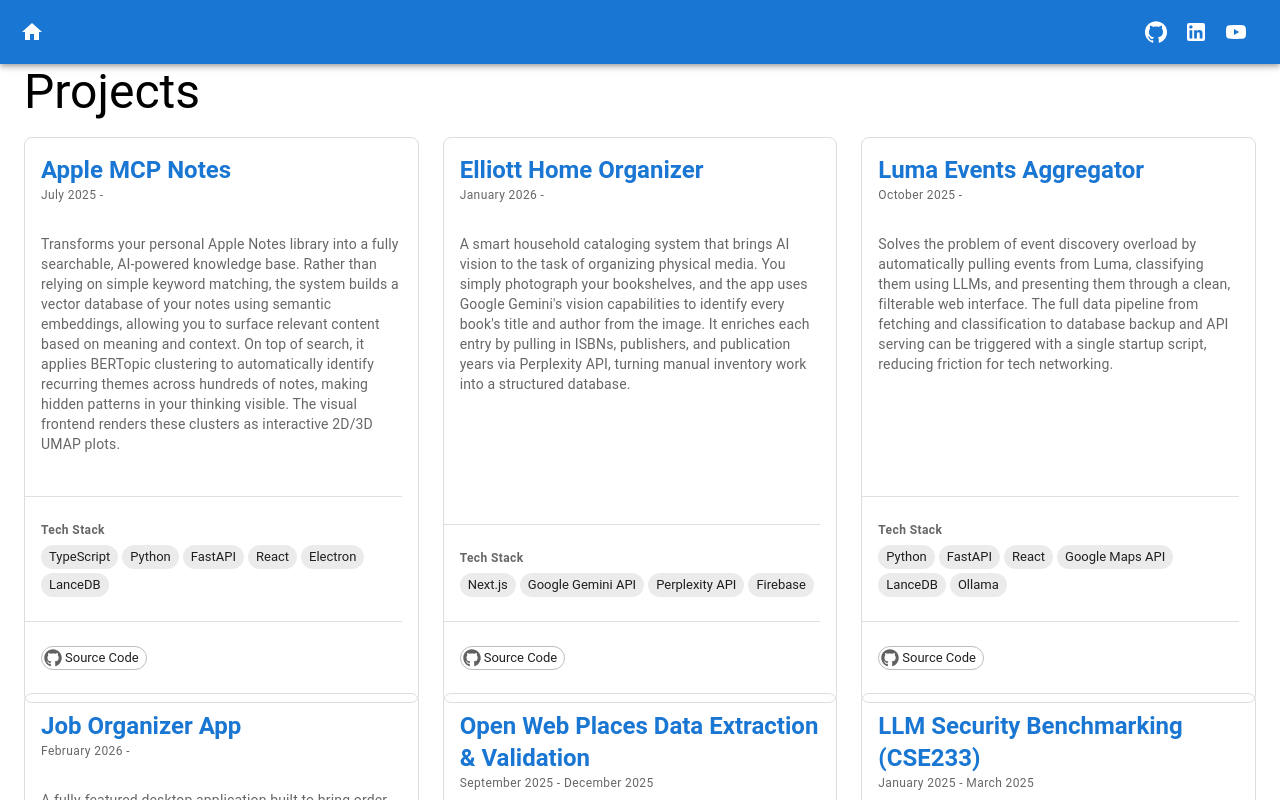
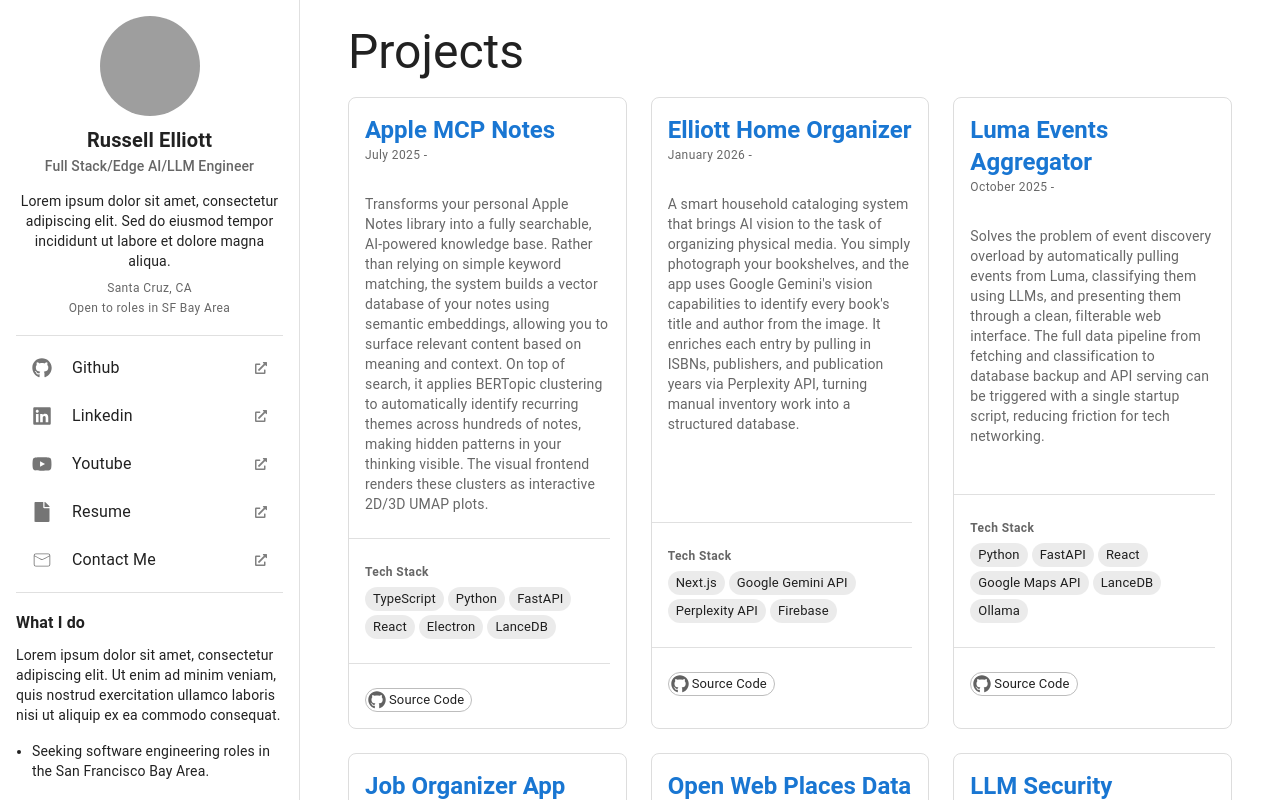
Before and after one commit to russellelliott/russellelliott-portfolio-site-react, a React (Create React App) app: page / in a window 1280 px wide. Shown: the top 800 px of the page. Built offline with nearby package versions, Linux system fonts and the light colour scheme; grey boxes are pictures that could not be loaded.

Commit message:
improved site layout

```diff
--- a/public/index.html
+++ b/public/index.html
@@ -2,14 +2,14 @@
 <html lang="en">
   <head>
     <meta charset="utf-8" />
-    <link rel="icon" href="%PUBLIC_URL%/favicon.ico" />
+    <link rel="icon" href="%PUBLIC_URL%/profile.jpg" />
     <meta name="viewport" content="width=device-width, initial-scale=1" />
     <meta name="theme-color" content="#000000" />
     <meta
       name="description"
       content="Web site created using create-react-app"
     />
-    <link rel="apple-touch-icon" href="%PUBLIC_URL%/logo192.png" />
+    <link rel="apple-touch-icon" href="%PUBLIC_URL%/profile.jpg" />
     <!--
       manifest.json provides metadata used when your web app is installed on a
       user's mobile device or desktop. See https://developers.google.com/web/fundamentals/web-app-manifest/
--- a/src/components/Navbar.js
+++ /dev/null
@@ -1,53 +0,0 @@
-import React from 'react';
-import { AppBar, Toolbar, IconButton, Box } from '@mui/material';
-import HomeIcon from '@mui/icons-material/Home';
-import GitHubIcon from '@mui/icons-material/GitHub';
-import LinkedInIcon from '@mui/icons-material/LinkedIn';
-import YouTubeIcon from '@mui/icons-material/YouTube';
-
-const Navbar = () => {
-  return (
-    <AppBar position="static">
-      <Toolbar>
-        <IconButton
-          edge="start"
-          color="inherit"
-          href="/"
-          aria-label="home"
-        >
-          <HomeIcon />
-        </IconButton>
-        <Box sx={{ flexGrow: 1 }} />
-        <IconButton
-          color="inherit"
-          href="https://github.com/russellelliott"
-          target="_blank"
-          rel="noopener"
-          aria-label="github"
-        >
-          <GitHubIcon />
-        </IconButton>
-        <IconButton
-          color="inherit"
-          href="https://www.linkedin.com/in/russell-elliott-2001/"
-          target="_blank"
-          rel="noopener"
-          aria-label="linkedin"
-        >
-          <LinkedInIcon />
-        </IconButton>
-        <IconButton
-          color="inherit"
-          href="https://www.youtube.com/channel/UCY4L4GNljnzOG5a8Vvqiwqw"
-          target="_blank"
-          rel="noopener"
-          aria-label="youtube"
-        >
-          <YouTubeIcon />
-        </IconButton>
-      </Toolbar>
-    </AppBar>
-  );
-};
-
-export default Navbar;
--- /dev/null
+++ b/src/components/Sidebar.js
@@ -0,0 +1,179 @@
+import React, { useState } from 'react';
+import {
+  Box,
+  Drawer,
+  List,
+  ListItem,
+  ListItemButton,
+  ListItemIcon,
+  ListItemText,
+  Typography,
+  Avatar,
+  Divider,
+  IconButton,
+  AppBar,
+  Toolbar,
+  CssBaseline,
+} from '@mui/material';
+import MenuIcon from '@mui/icons-material/Menu';
+import { FaGithub, FaLinkedin, FaYoutube, FaFile, FaExternalLinkAlt } from 'react-icons/fa';
+import { CiMail } from 'react-icons/ci';
+
+const drawerWidth = 300;
+
+const Sidebar = (props) => {
+  const { window, children } = props;
+  const [mobileOpen, setMobileOpen] = useState(false);
+
+  const handleDrawerToggle = () => {
+    setMobileOpen(!mobileOpen);
+  };
+
+  const drawerContent = (
+    <Box sx={{ display: 'flex', flexDirection: 'column', height: '100%', p: 2 }}>
+      {/* Profile Section */}
+      <Box sx={{ display: 'flex', flexDirection: 'column', alignItems: 'center', mb: 2 }}>
+        <Avatar
+          alt="Russell Elliott"
+          src="/profile.jpg"
+          sx={{ width: 100, height: 100, mb: 1 }}
+        />
+        <Typography variant="h6" align="center" sx={{ fontWeight: 'bold' }}>
+          Russell Elliott
+        </Typography>
+        <Typography variant="subtitle2" align="center" color="text.secondary" gutterBottom>
+          Full Stack/Edge AI/LLM Engineer
+        </Typography>
+        <Typography variant="body2" align="center" sx={{ mt: 1, mb: 1 }}>
+          Lorem ipsum dolor sit amet, consectetur adipiscing elit. Sed do eiusmod tempor incididunt ut labore et dolore magna aliqua.
+        </Typography>
+        <Typography variant="caption" align="center" color="text.secondary">
+          Santa Cruz, CA
+        </Typography>
+        <Typography variant="caption" align="center" color="text.secondary">
+          Open to roles in SF Bay Area
+        </Typography>
+      </Box>
+
+      <Divider />
+
+      {/* Navigation Links */}
+      <List>
+        {[
+          { text: 'Github', icon: <FaGithub />, href: 'https://github.com/russellelliott' },
+          { text: 'Linkedin', icon: <FaLinkedin />, href: 'https://www.linkedin.com/in/russell-elliott-2001/' },
+          { text: 'Youtube', icon: <FaYoutube />, href: 'https://www.youtube.com/channel/UCY4L4GNljnzOG5a8Vvqiwqw' },
+          { text: 'Resume', icon: <FaFile />, href: '/Russell_Elliott___Resume.pdf' },
+          { text: 'Contact Me', icon: <CiMail />, href: 'mailto:russell@quadsquad.net' },
+        ].map((item, index) => (
+          <ListItem key={item.text} disablePadding>
+            <ListItemButton component="a" href={item.href} target="_blank" rel="noopener noreferrer">
+              <ListItemIcon sx={{ minWidth: 40, fontSize: 20 }}>
+                {item.icon}
+              </ListItemIcon>
+              <ListItemText primary={item.text} />
+              <FaExternalLinkAlt size={12} color="gray" />
+            </ListItemButton>
+          </ListItem>
+        ))}
+      </List>
+
+      <Divider />
+
+      {/* What I Do Section */}
+      <Box sx={{ mt: 2 }}>
+        <Typography variant="subtitle1" sx={{ fontWeight: 'bold', mb: 1 }}>
+          What I do
+        </Typography>
+        <Typography variant="body2" paragraph>
+          Lorem ipsum dolor sit amet, consectetur adipiscing elit. Ut enim ad minim veniam, quis nostrud exercitation ullamco laboris nisi ut aliquip ex ea commodo consequat.
+        </Typography>
+        <Typography variant="body2" component="ul" sx={{ pl: 2 }}>
+          <li>
+            Seeking software engineering roles in the San Francisco Bay Area.
+          </li>
+        </Typography>
+      </Box>
+    </Box>
+  );
+
+  const container = window !== undefined ? () => window().document.body : undefined;
+
+  return (
+    <Box sx={{ display: 'flex' }}>
+      <CssBaseline />
+
+      {/* Mobile AppBar for Toggle */}
+      <AppBar
+        position="fixed"
+        sx={{
+          width: { sm: `calc(100% - ${drawerWidth}px)` },
+          ml: { sm: `${drawerWidth}px` },
+          display: { sm: 'none' }, // Hide on desktop where sidebar is persistent
+        }}
+      >
+        <Toolbar>
+          <IconButton
+            color="inherit"
+            aria-label="open drawer"
+            edge="start"
+            onClick={handleDrawerToggle}
+            sx={{ mr: 2, display: { sm: 'none' } }}
+          >
+            <MenuIcon />
+          </IconButton>
+          <Typography variant="h6" noWrap component="div">
+            Russell Elliott
+          </Typography>
+        </Toolbar>
+      </AppBar>
+
+      {/* Sidebar Component */}
+      <Box
+        component="nav"
+        sx={{ width: { sm: drawerWidth }, flexShrink: { sm: 0 } }}
+        aria-label="mailbox folders"
+      >
+        {/* Mobile Drawer */}
+        <Drawer
+          container={container}
+          variant="temporary"
+          open={mobileOpen}
+          onClose={handleDrawerToggle}
+          ModalProps={{
+            keepMounted: true, // Better open performance on mobile.
+          }}
+          sx={{
+            display: { xs: 'block', sm: 'none' },
+            '& .MuiDrawer-paper': { boxSizing: 'border-box', width: drawerWidth },
+          }}
+        >
+          {drawerContent}
+        </Drawer>
+
+        {/* Desktop Drawer */}
+        <Drawer
+          variant="permanent"
+          sx={{
+            display: { xs: 'none', sm: 'block' },
+            '& .MuiDrawer-paper': { boxSizing: 'border-box', width: drawerWidth },
+          }}
+          open
+        >
+          {drawerContent}
+        </Drawer>
+      </Box>
+
+      {/* Main Content */}
+      <Box
+        component="main"
+        sx={{ flexGrow: 1, p: 3, width: { sm: `calc(100% - ${drawerWidth}px)` } }}
+      >
+        <Toolbar sx={{ display: { sm: 'none' } }} />
+        {children}
+      </Box>
+    </Box>
+  );
+};
+
+export default Sidebar;
--- a/src/pages/indexPage.js
+++ b/src/pages/indexPage.js
@@ -1,7 +1,7 @@
 import React from 'react';
 import { projects } from '../data/projects';
 import { Container, Typography, Box, Chip, Grid, Divider } from '@mui/material';
-import Navbar from '../components/Navbar'; // Ensure correct casing for component imports
+import Sidebar from '../components/Sidebar';
 import { FaGithub, FaYoutube } from "react-icons/fa";
 import { CiGlobe } from "react-icons/ci";
 import { SiDevpost, SiGoogleslides } from "react-icons/si";
@@ -38,8 +38,7 @@
   };
 
   return (
-    <div>
-      <Navbar />
+    <Sidebar>
       <Container maxWidth="xl">
         <Typography variant="h3" gutterBottom>
           Projects
@@ -108,7 +107,7 @@
           })}
         </Grid>
       </Container>
-    </div>
+    </Sidebar>
   );
 };
 
```
